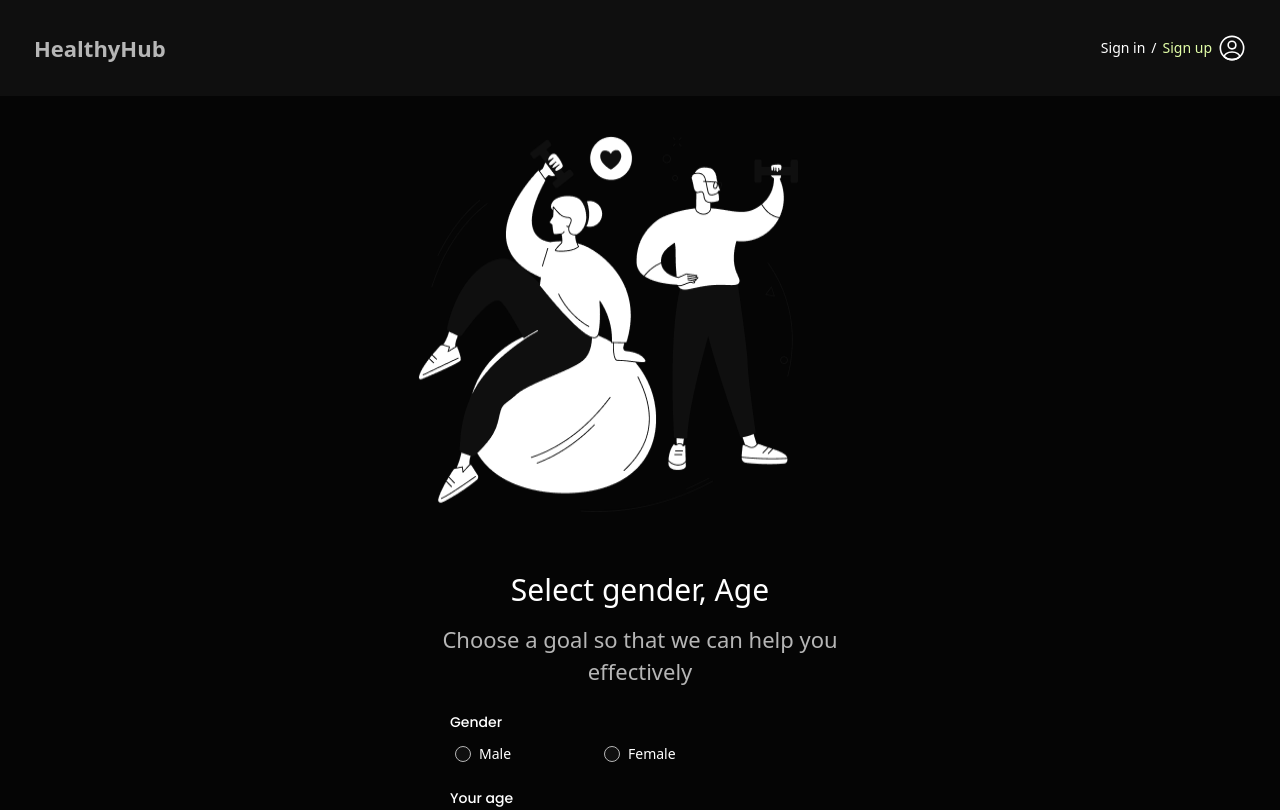
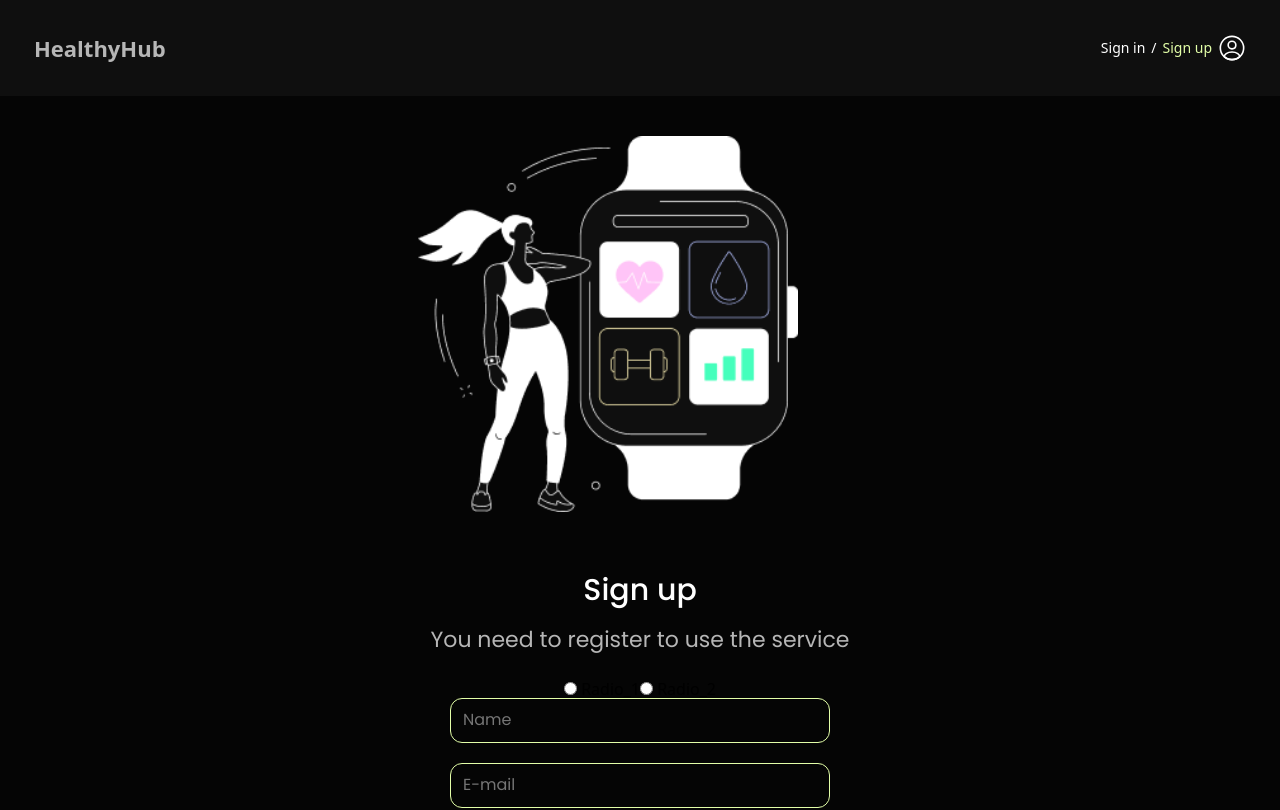
Before and after one commit to AnnaHort/HealthyHub, a React (Vite) app: page /HealthyHub/signup in a window 1280 px wide. Shown: the top 810 px of the page. Built offline with nearby package versions, Linux system fonts and the light colour scheme.

Commit message:
bugfix App (delete route with component

```diff
--- a/src/App.jsx
+++ b/src/App.jsx
@@ -10,8 +10,6 @@ const SharedLayout = lazy(() =>
 );
 const SignUpPage = lazy(() => import('./pages/SignUpPage/SignUpPage'));
 
-const AuthNav = lazy(() => import('./pages/AuthNav/AuthNav'));
-
 function App() {
   return (
     <>
@@ -19,7 +17,6 @@ function App() {
         <Routes>
           <Route path="/" element={<SharedLayout />}>
             <Route path="/signin" element={<SharedLayout />} />
-            <Route path="/signup" element={<AuthNav />} />
             <Route path="/signup" element={<SignUpPage />} />
 
             <Route path="/welcome" element={<WelcomePage />}>
```
